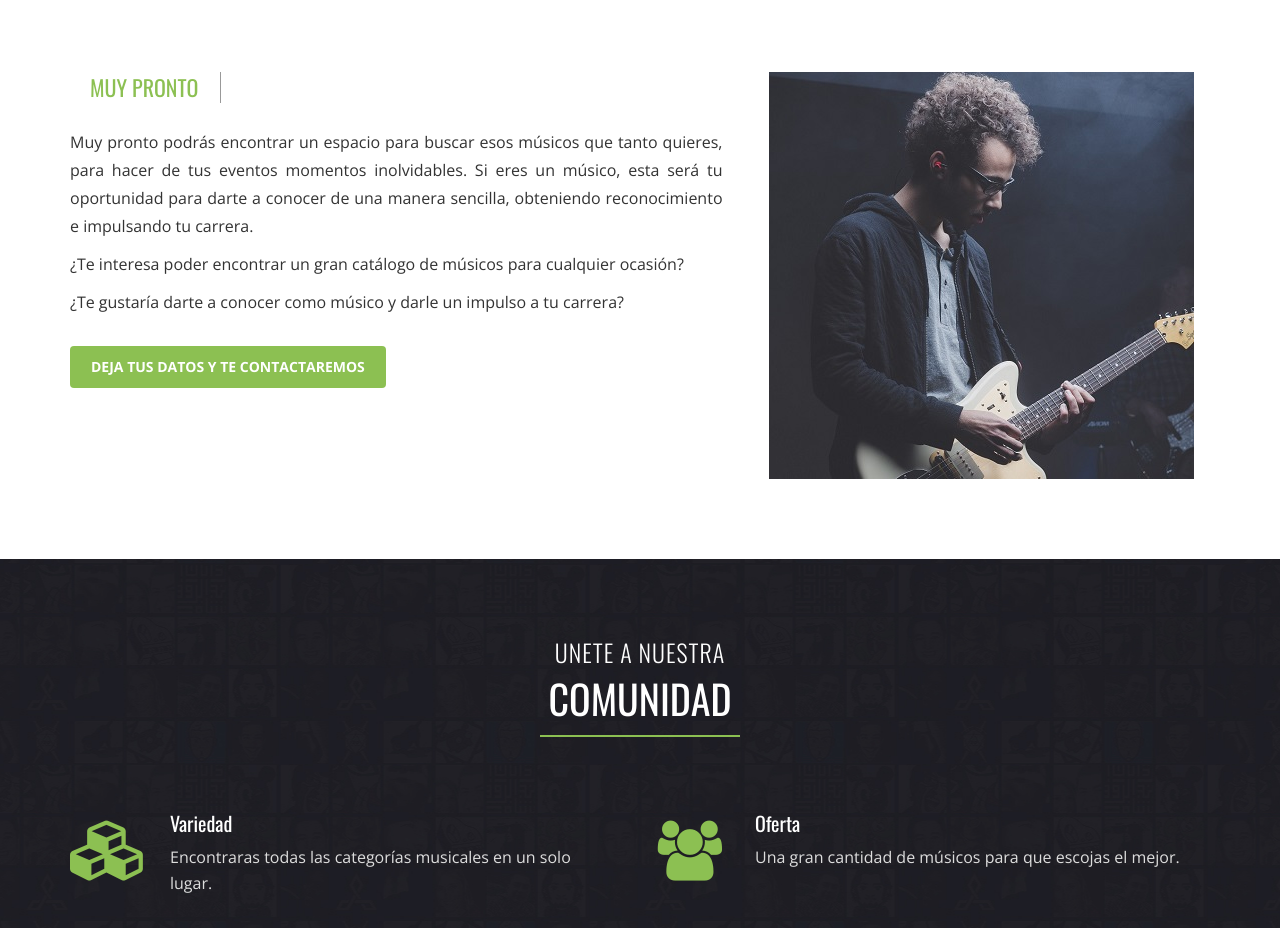
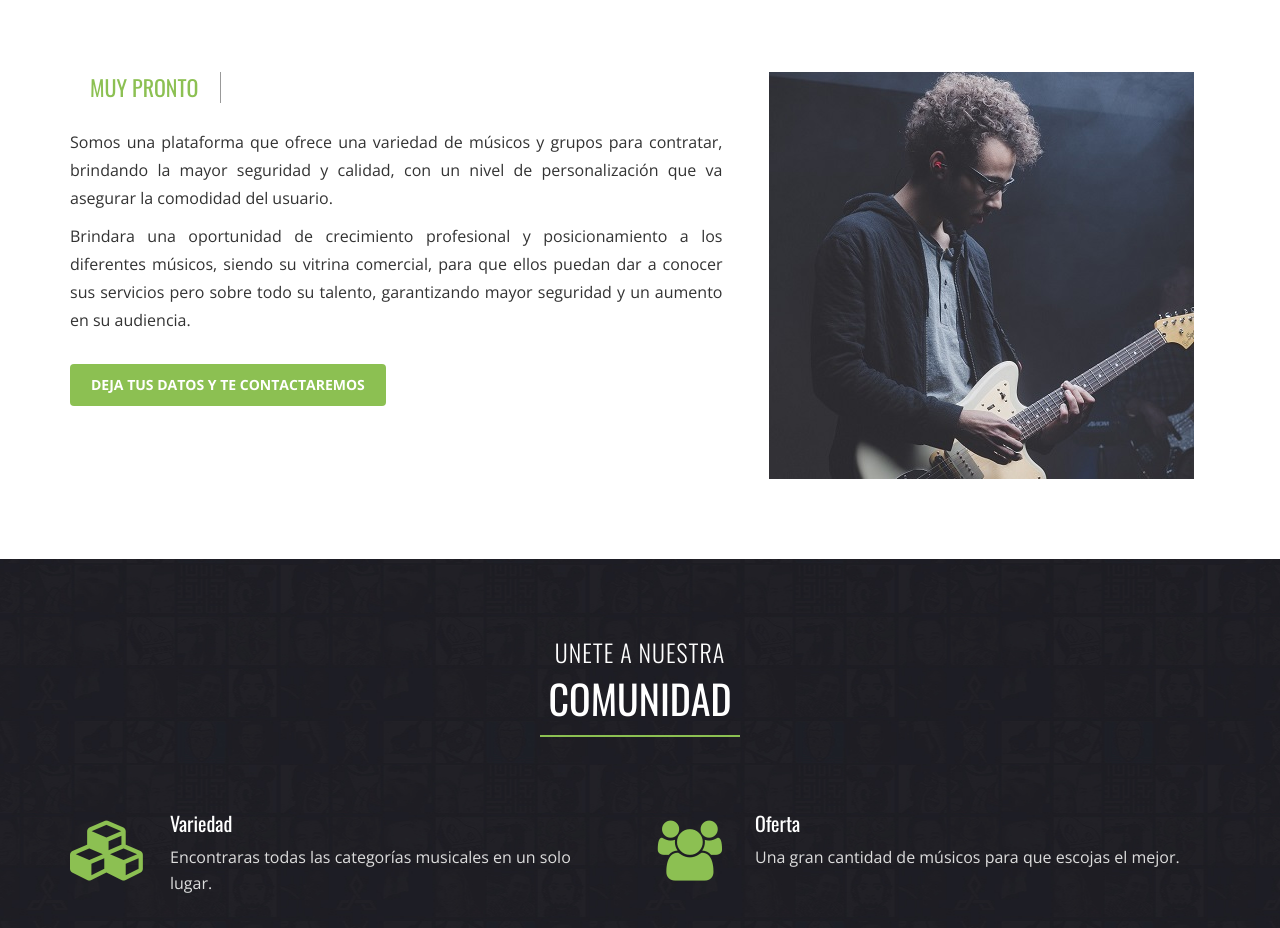
Before and after one commit to daguiheso/YourMusic, a plain HTML site: page public/index.html in a window 1280 px wide. Shown: the part 970-1898 px from the top of the page. Drawn offline with nearby package versions, Linux system fonts and the light colour scheme.

Commit message:
Add content

```diff
--- a/public/index.html
+++ b/public/index.html
@@ -193,9 +193,11 @@
 								<div id="tab_1" class="tab-pane active">
 
 									<!-- Tab #1 Description -->
-									<p>Muy pronto podrás encontrar un espacio para buscar esos músicos que tanto quieres, para hacer de tus eventos momentos inolvidables. Si eres un músico, esta será tu oportunidad para darte a conocer de una manera sencilla, obteniendo reconocimiento e impulsando tu carrera.</p>
-									<p>¿Te interesa poder encontrar un gran catálogo de músicos para cualquier ocasión? </p>
-									<p>¿Te gustaría darte a conocer como músico y darle un impulso a tu carrera?</p>
+									<p>Somos una plataforma que ofrece una variedad de músicos y grupos para contratar, brindando la mayor seguridad y calidad, con un nivel de personalización que va asegurar la comodidad del usuario.</p>
+									<p>Brindara una oportunidad de crecimiento profesional y posicionamiento a los diferentes músicos, siendo su vitrina comercial, para que ellos puedan dar a conocer sus servicios pero sobre todo su talento, garantizando mayor seguridad y un aumento en su audiencia.</p>
+									<!-- <p>Muy pronto podrás encontrar un espacio para buscar esos músicos que tanto quieres, para hacer de tus eventos momentos inolvidables. Si eres un músico, esta será tu oportunidad para darte a conocer de una manera sencilla, obteniendo reconocimiento e impulsando tu carrera.</p> -->
+									<!-- <p>¿Te interesa poder encontrar un gran catálogo de músicos para cualquier ocasión? </p> -->
+									<!-- <p>¿Te gustaría darte a conocer como músico y darle un impulso a tu carrera?</p> -->
 
 									<!-- Tab #1 Buttons -->
 									<a href="#contact" class="btn btn-theme animated" data-animation="bounceIn" data-animation-delay="300">Deja tus datos y te contactaremos</a>
```
